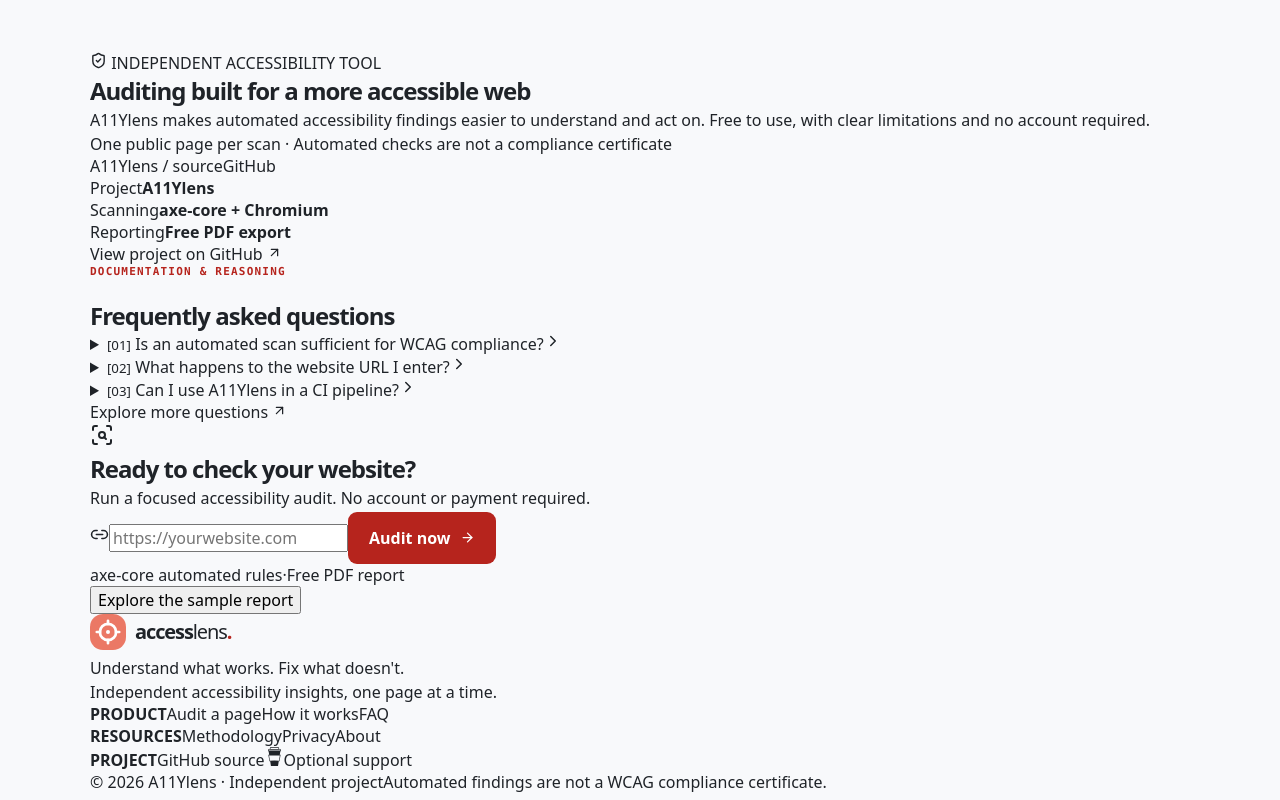
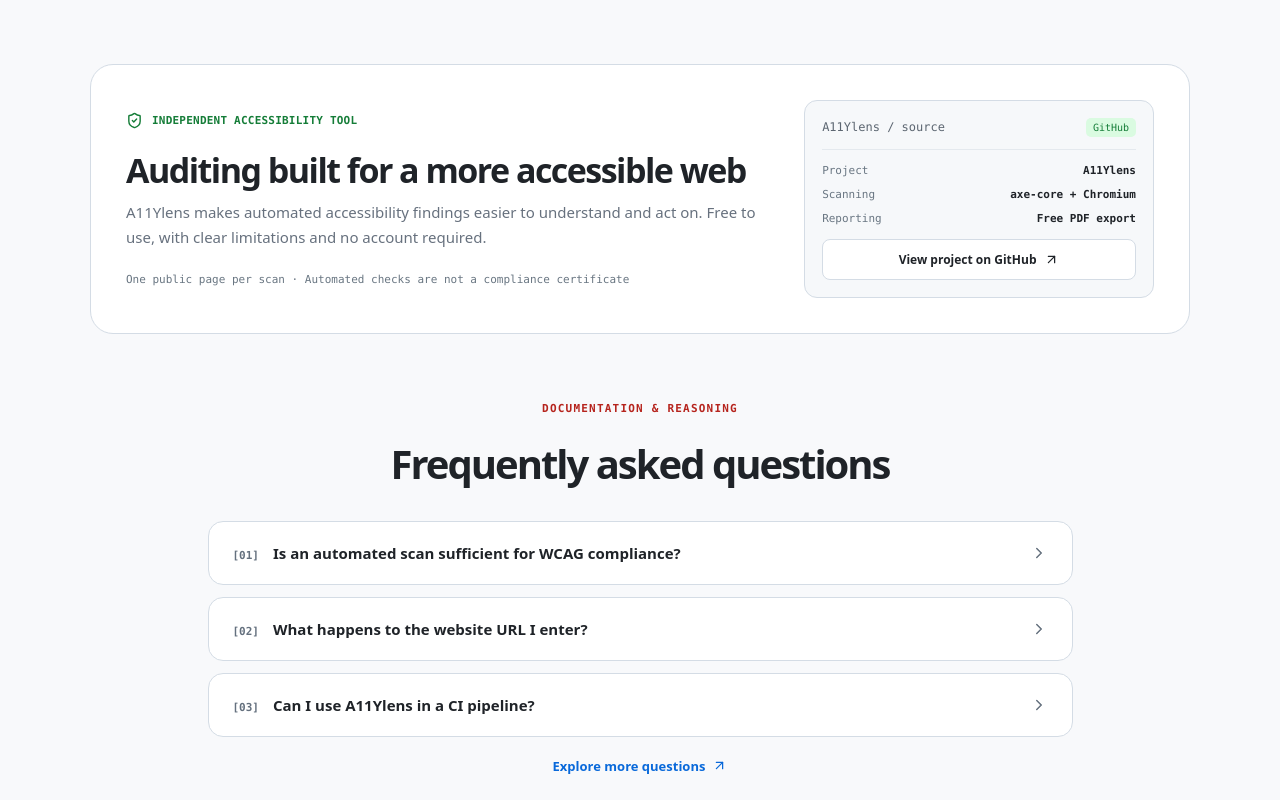
Before and after one commit to dionpram/A11Ylens, a Next.js app: page / in a window 1280 px wide. Shown: the part 2180-2980 px from the top of the page. Built offline with nearby package versions, Linux system fonts and the light colour scheme.

Commit message:
style: complete Stitch-based lower homepage and technical footer

```diff
--- a/app/globals.css
+++ b/app/globals.css
@@ -329,3 +329,71 @@
 .stitch-method-link{display:flex;justify-content:center;align-items:center;gap:6px;color:#0969da;font-weight:700;font-size:13px;margin-top:25px;}
 }
 @media screen and (max-width:730px){.stitch-diff-grid,.stitch-capability-grid,.stitch-engine-grid{grid-template-columns:1fr}.stitch-feature-head{flex-direction:column;align-items:flex-start}.stitch-feature-panel,.stitch-engine-panel{padding:19px}.stitch-showcase-section{padding-top:20px}.stitch-diff-card header{flex-wrap:wrap}.stitch-diff-card header span{margin-left:0}.stitch-cap-card,.stitch-engine-grid article{min-height:unset}}
+
+
+/* Stitch-inspired transparency, FAQ, final scan form, and footer */
+@media screen {
+.stitch-public-section,.stitch-faq-section,.stitch-bottom-section{background:#f8f9fb;}
+.stitch-public-section{padding:12px 0 54px;}
+.stitch-public-panel{background:#fff;border:1px solid #d4dce5;border-radius:23px;padding:35px;display:grid;grid-template-columns:1.45fr .8fr;align-items:center;gap:44px;}
+.stitch-public-kicker{color:#157d38;display:inline-flex;gap:9px;align-items:center;font:700 11px ui-monospace,SFMono-Regular,Consolas,monospace;letter-spacing:.02em;}
+.stitch-public-copy h2{font-size:clamp(24px,3vw,34px);line-height:1.2;letter-spacing:-.045em;margin:16px 0 10px;}
+.stitch-public-copy p{max-width:630px;color:#67717e;font-size:15px;line-height:1.65;}
+.stitch-public-fine{display:block;margin-top:23px;color:#697682;font:11px ui-monospace,SFMono-Regular,Consolas,monospace;}
+.stitch-repo-card{background:#f6f8fa;border:1px solid #d4dce5;border-radius:13px;padding:17px;}
+.stitch-repo-title{display:flex;justify-content:space-between;align-items:center;gap:10px;border-bottom:1px solid #e4e9ee;padding-bottom:12px;color:#5c6671;font:12px ui-monospace,SFMono-Regular,Consolas,monospace;}
+.stitch-repo-status{background:#dafbe1;color:#157d38;border-radius:5px;padding:4px 7px;font-size:10px;}
+.stitch-repo-details{display:grid;gap:11px;margin:14px 0;}
+.stitch-repo-details div{display:flex;justify-content:space-between;gap:12px;font:11px ui-monospace,SFMono-Regular,Consolas,monospace;}
+.stitch-repo-details div span{color:#697682}.stitch-repo-details strong{font-weight:650;text-align:right;}
+.stitch-repo-link{display:flex;align-items:center;justify-content:center;gap:8px;text-decoration:none;border:1px solid #d4dce5;border-radius:8px;padding:11px;background:#fff;font-weight:700;font-size:12px;}
+.stitch-faq-section{padding:14px 0 76px;}
+.stitch-faq-heading{text-align:center;margin-bottom:30px;}
+.stitch-faq-heading h2{font-size:clamp(28px,3.5vw,40px);letter-spacing:-.05em;}
+.stitch-faq-list{max-width:865px;margin:auto;display:grid;gap:12px;}
+.stitch-faq-list details{background:#fff;border:1px solid #d4dce5;border-radius:15px;overflow:hidden;}
+.stitch-faq-list summary{padding:21px 24px;cursor:pointer;display:flex;align-items:center;justify-content:space-between;gap:18px;list-style:none;font-size:15px;font-weight:650;}
+.stitch-faq-list summary::-webkit-details-marker{display:none;}
+.stitch-faq-list summary span{display:flex;align-items:baseline;gap:14px;}
+.stitch-faq-list summary small{font:700 11px ui-monospace,SFMono-Regular,Consolas,monospace;color:#64707e;flex-shrink:0;}
+.stitch-faq-list summary svg{flex-shrink:0;color:#65717e;transition:transform .15s;}
+.stitch-faq-list details[open] summary svg{transform:rotate(90deg);}
+.stitch-faq-list details p{border-top:1px solid #edf0f3;padding:15px 24px 22px;color:#65717e;font-size:14px;line-height:1.7;}
+.stitch-faq-list details p a{color:#0969da;text-decoration:underline;}
+.stitch-faq-more{display:flex;justify-content:center;align-items:center;gap:7px;margin:20px auto 0;color:#0969da;font-size:13px;font-weight:700;}
+.stitch-bottom-section{padding:0 0 74px;}
+.stitch-bottom-panel{min-height:360px;border:1px solid #d4dce5;border-radius:24px;background:radial-gradient(ellipse at 50% 45%,#fff4f3,#fff 56%,#f8f9fb 100%);display:flex;align-items:center;justify-content:center;flex-direction:column;text-align:center;padding:45px 24px;}
+.stitch-bottom-icon{border:1px solid #e6d5d5;background:#fff7f6;color:#e54840;border-radius:14px;display:grid;place-items:center;width:52px;height:52px;margin-bottom:16px;}
+.stitch-bottom-panel h2{font-size:clamp(28px,4vw,42px);letter-spacing:-.05em;line-height:1.16;}
+.stitch-bottom-panel>p{color:#687481;font-size:15px;max-width:500px;margin:10px auto 22px;}
+.stitch-bottom-form{display:flex;align-items:center;gap:10px;border:1px solid #d1d9e1;border-radius:999px;padding:6px 6px 6px 18px;background:white;width:min(100%,545px);}
+.stitch-bottom-form:focus-within{outline:3px solid #afcfff;outline-offset:2px;}
+.stitch-bottom-form>svg{color:#67717e;flex-shrink:0;}
+.stitch-bottom-form input{min-width:0;flex:1;border:0;outline:0;font-size:13px;background:transparent;}
+.stitch-bottom-form input:focus-visible{outline:0;}
+.stitch-bottom-form button{border-radius:999px;min-height:42px;font-size:12px;}
+.stitch-bottom-note{display:flex;flex-wrap:wrap;justify-content:center;gap:9px;margin-top:16px;color:#687481;font:11px ui-monospace,SFMono-Regular,Consolas,monospace;}
+.stitch-bottom-sample{background:none;border:0;color:#0969da;text-decoration:underline;font-size:12px;margin-top:14px;}
+.stitch-bottom-error{color:#a91c24;margin-top:13px!important;font-size:13px!important;}
+.stitch-site-footer{background:#fff;border-top:1px solid #d4dce5;color:#24292f;}
+.stitch-footer-main{padding-top:47px;padding-bottom:47px;display:grid;grid-template-columns:2.15fr repeat(3,1fr);gap:33px;}
+.stitch-footer-identity p{font-size:14px;font-weight:650;margin-top:16px;}
+.stitch-footer-identity span{font-size:12px;color:#687481;}
+.stitch-footer-main nav{display:flex;flex-direction:column;align-items:flex-start;gap:13px;font-size:12px;}
+.stitch-footer-main nav strong{font:700 11px ui-monospace,SFMono-Regular,Consolas,monospace;letter-spacing:.08em;color:#687481;margin-bottom:3px;}
+.stitch-footer-main nav a{color:#4d5965;text-decoration:none;}.stitch-footer-main nav a:hover{text-decoration:underline;color:#0969da;}
+.stitch-footer-bottom{display:flex;justify-content:space-between;gap:20px;flex-wrap:wrap;border-top:1px solid #e7ebef;padding-top:19px;padding-bottom:23px;color:#687481;font:11px ui-monospace,SFMono-Regular,Consolas,monospace;}
+}
+@media screen and (max-width:760px){
+.stitch-public-panel{grid-template-columns:1fr;gap:23px;padding:22px;}
+.stitch-faq-section{padding-bottom:48px;}
+.stitch-faq-list summary{padding:17px;font-size:13px;}.stitch-faq-list details p{padding:13px 17px 18px;}
+.stitch-footer-main{grid-template-columns:repeat(2,minmax(0,1fr));gap:30px;}
+.stitch-footer-identity{grid-column:1/-1;}
+}
+@media screen and (max-width:490px){
+.stitch-bottom-form{flex-wrap:wrap;border-radius:17px;padding:12px;}
+.stitch-bottom-form input{flex-basis:calc(100% - 36px);}
+.stitch-bottom-form button{width:100%;border-radius:10px;}
+.stitch-public-fine{line-height:1.6;}.stitch-repo-details div{font-size:10px;}
+}
```
